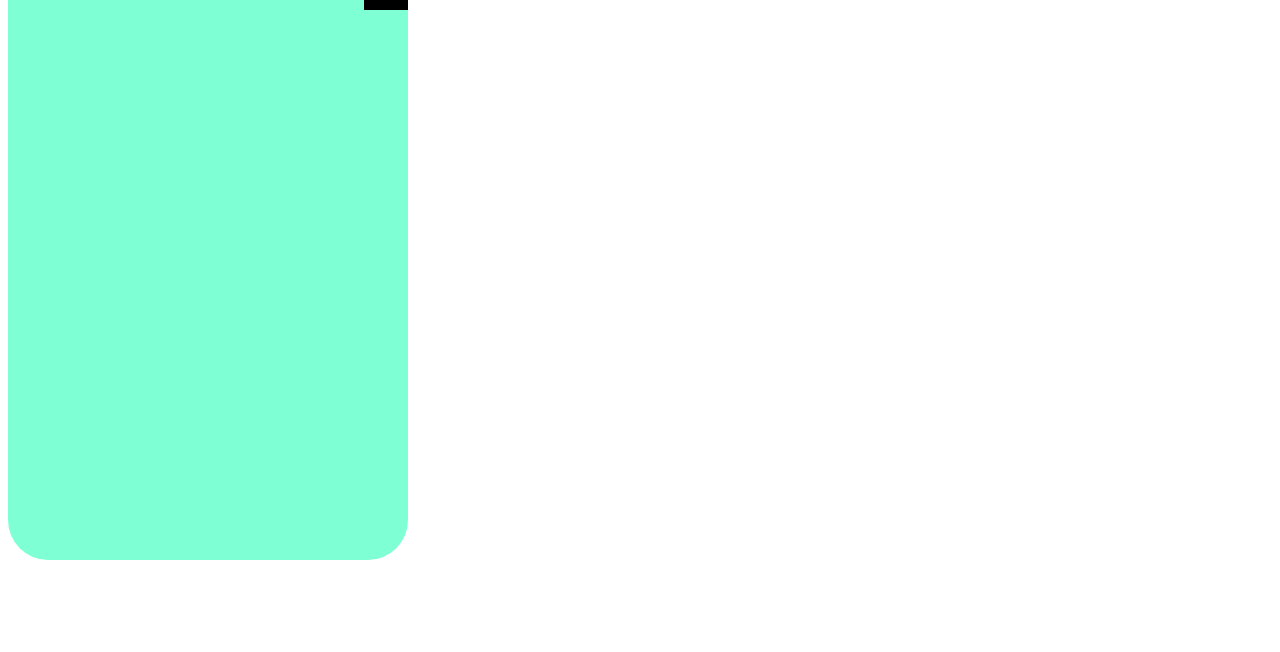
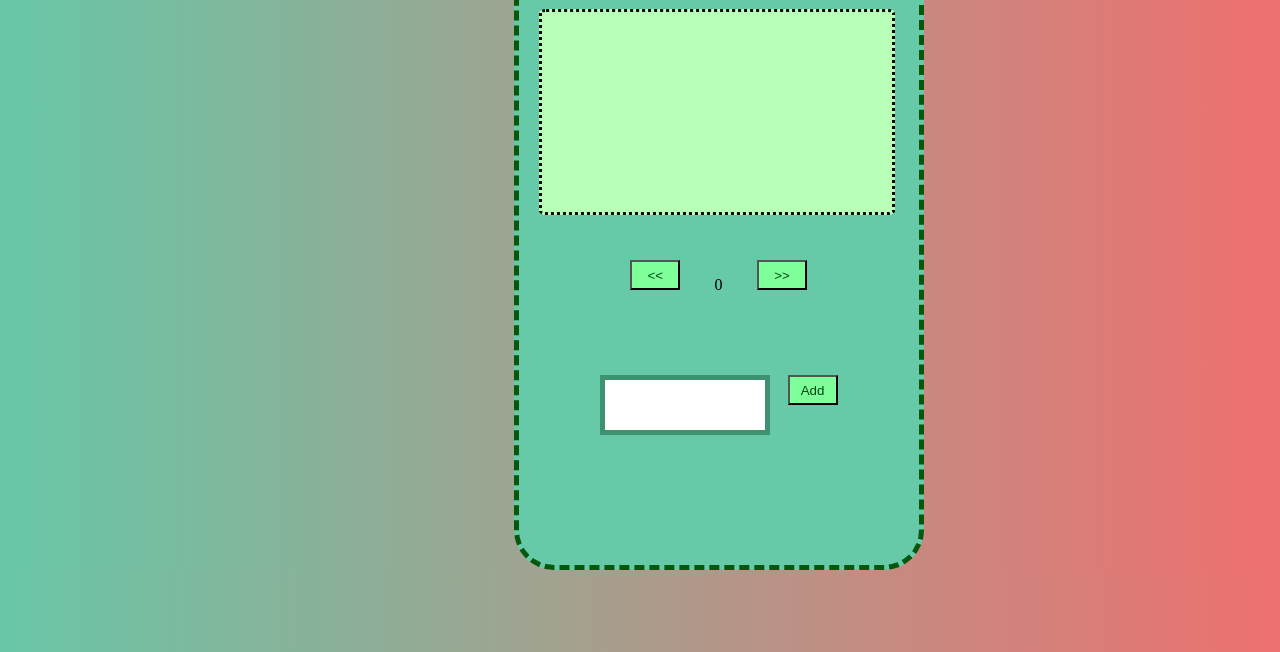
Before and after one commit to K1R4-L0L/Reminder-app, a plain HTML site: page index.html in a window 1280 px wide. Shown: the part 148-800 px from the top of the page. Drawn offline with Linux system fonts and the light colour scheme.

Commit message:
last commit

```diff
--- a/index.html
+++ b/index.html
@@ -14,6 +14,23 @@
     </div>
     </div>
      <div class="displayer">
+     </div>
+     <div class="buttons">
+        <div class="left">
+            <button class="bleft"> << </button>
+        </div>
+        <div class="score">
+            <p> 0 </p>
+
+        </div>
+        <div class="right">
+        <button class="bright"> >> </button>
+    </div>
+     </div>
+     <div  class="input-container">
+     <div class="input"><input type="text" id="name" name="name" size="10"/></div>
+     <div class="add">
+        <button class="addb"> Add</button>
 
      </div>
     </div>
--- a/script.js
+++ b/script.js
@@ -0,0 +1,46 @@
+let score = 0;
+let reminders = [];
+const input = document.querySelector("#name");
+let scoreContainer = document.querySelector(".score");
+let reminder = document.querySelector(".displayer");
+const save = document.querySelector(".addb")
+const left = document.querySelector(".bleft")
+const right = document.querySelector(".bright")
+
+save.addEventListener('click', () => {
+    let reminderText = input.value;
+    reminders.push({ score: score, text: reminderText });
+    let newReminder = document.createElement("p");
+    newReminder.classList.add("large-text");
+    newReminder.textContent = reminderText;
+    reminder.appendChild(newReminder);
+});
+right.addEventListener('click', () => {
+    score++;
+    scoreContainer.textContent = score;
+    reminder.innerHTML = '';
+    reminders.forEach(r => {
+        if (r.score === score) {
+            let newReminder = document.createElement("p");
+            newReminder.classList.add("large-text");
+            newReminder.textContent = r.text;
+            reminder.appendChild(newReminder);
+        }
+    });
+});
+
+left.addEventListener('click', () => {
+    if (score > 0) {
+        score--;
+        scoreContainer.textContent = score;
+        reminder.innerHTML = '';
+        reminders.forEach(r => {
+            if (r.score === score) {
+                let newReminder = document.createElement("p");
+                newReminder.classList.add("large-text");
+                newReminder.textContent = r.text;
+                reminder.appendChild(newReminder);
+            }
+        });
+    }
+});
--- a/style.css
+++ b/style.css
@@ -1,12 +1,19 @@
+html, body  {
+    background-image: linear-gradient(to  right,  #68c7a7, #ee7070 );
+}
+
+
 .bodybox {
     display: flex;
-    justify-content: center;
+    flex-direction: column;
+    border: 5px solid rgb(4, 88, 11); /* Add border width and style */
+    border-style:dashed;
     align-content: space-evenly;
-
-background-color: aquamarine;
-width: 400px;
-height: 700px;
-border-radius: 40px;
+    margin-left: 40%;
+    background-color: rgb(102, 201, 168);
+    width: 400px;
+    height: 700px;
+    border-radius: 40px;
 }
 
 .headerbox {
@@ -15,20 +22,113 @@ background-color:rgb(75, 161, 133);
     width: 400px;
     height: 100px;
     display: flex;
-    margin-top: 8%;
+margin-top: 8%;
 
 
 }
 
 .header {
+ text-align: center;
+ margin-left: 5%;
+ font-family: 'Segoe UI', Tahoma, Geneva, Verdana, sans-serif;
+ color: rgb(11, 71, 46);
+}
+
+.displayer {
+
+    order: 3;
+  border-radius: 2%;
+  border-color: black;
+  border-style: dotted;
+background-color: rgb(184, 255, 184);
+justify-content: center;
+display: flex;
+justify-content: center;
+align-items: center;
+text-align: center;
+margin-left: 5%;
+margin-top: 3%;
+width: 350px;
+height:200px;
+overflow: auto;
+}
+
+.buttons {
+    order: 4;
+    display: flex;
+    justify-content: center;
+    padding: 7%;
+    flex-direction: row;
+}
+
+.left {
+    padding:5%;
 
 }
 
-.displayer {
-    order: 3;
+.score {
+    padding: 5%;
+}
+.right {
+    padding:5%;
 
-background-color: rgb(0, 0, 0);
+}
 
-width: 50px;
-height:150px;
+.bleft{
+ width: 50px;
+ height: 30px;
+ color: rgb(2, 71, 20);
+ background-color: rgb(126, 255, 154);
 }
+.bleft:hover {
+    background-color: rgb(2, 71, 20);
+    color: rgb(126, 255, 154);
+}
+
+.bright:hover {
+    background-color: rgb(2, 71, 20);
+    color: rgb(126, 255, 154);
+}
+
+.bright {
+    width: 50px;
+    height: 30px;
+    color: rgb(2, 71, 20);
+    background-color: rgb(126, 255, 154);
+}
+
+.large-text {
+    justify-content: center;
+    font-size: 24px;
+    font-family: cursive;
+color: darkslateblue;
+}
+.input-container {
+    display: flex;
+    order: 5;
+justify-content: center;
+padding: 5%;
+}
+
+input {
+    border: 5px solid rgb(63, 146, 112); /* Adjust the width and color as needed */
+
+    padding: 5px; /* Optional: Add some padding for better appearance */
+    width: 150px;
+    height: 40px;
+}
+.add {
+    margin-left: 5%;
+    margin-bottom: 2%;
+}
+.addb {
+    width: 50px;
+    height: 30px;
+    color: rgb(2, 71, 20);
+    background-color: rgb(126, 255, 154);
+}
+
+.addb:hover {
+    background-color: rgb(2, 71, 20);
+    color: rgb(126, 255, 154);
+}
```
